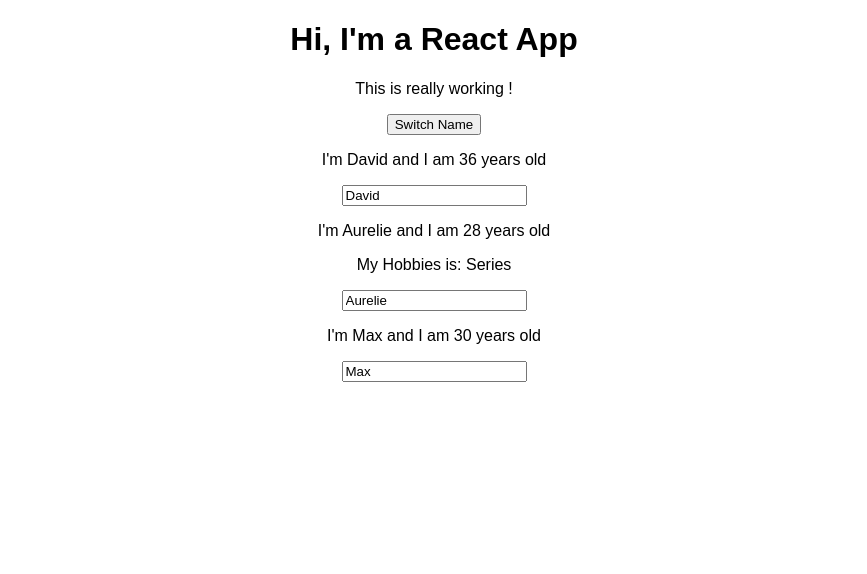
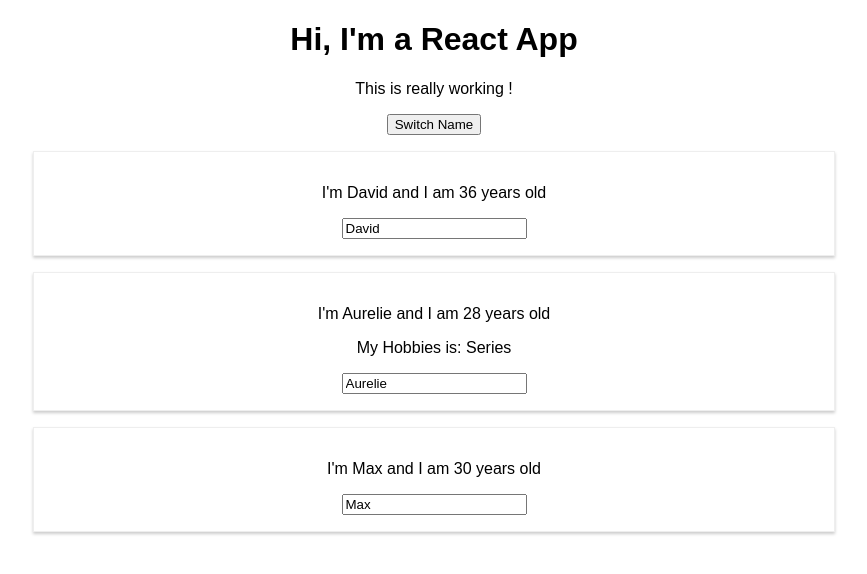
Before and after one commit to Wolfy64/react16, a React (Create React App) app: page / in a window 1280 px wide. Shown: the top 574 px of the page, without its empty margins (206-1073 px from the left). Built offline with nearby package versions, Linux system fonts and the light colour scheme.

Commit message:
Adding Styling with Stylesheets

```diff
--- /dev/null
+++ b/src/Person/Person.css
@@ -0,0 +1,8 @@
+.Person{
+  width: 60%;
+  margin: 16px auto;
+  border: 1px solid #eee;
+  box-shadow: 0 2px 3px #ccc;
+  padding: 16px;
+  text-align: center;
+}
--- a/src/Person/Person.js
+++ b/src/Person/Person.js
@@ -1,10 +1,10 @@
-import React from 'react'
+import React from 'react';
+import './Person.css';
 
-const person = (props) => {
+const person = ( props ) => {
   return (
-    <div>
-      <p
-        onClick={props.click}>I'm {props.name} and I am {props.age} years old</p>
+    <div className="Person">
+      <p onClick={props.click}>I'm {props.name} and I am {props.age} years old</p>
       <p>{props.children}</p>
       <input type="text" onChange={props.changed} value={props.name}/>
     </div>
```
